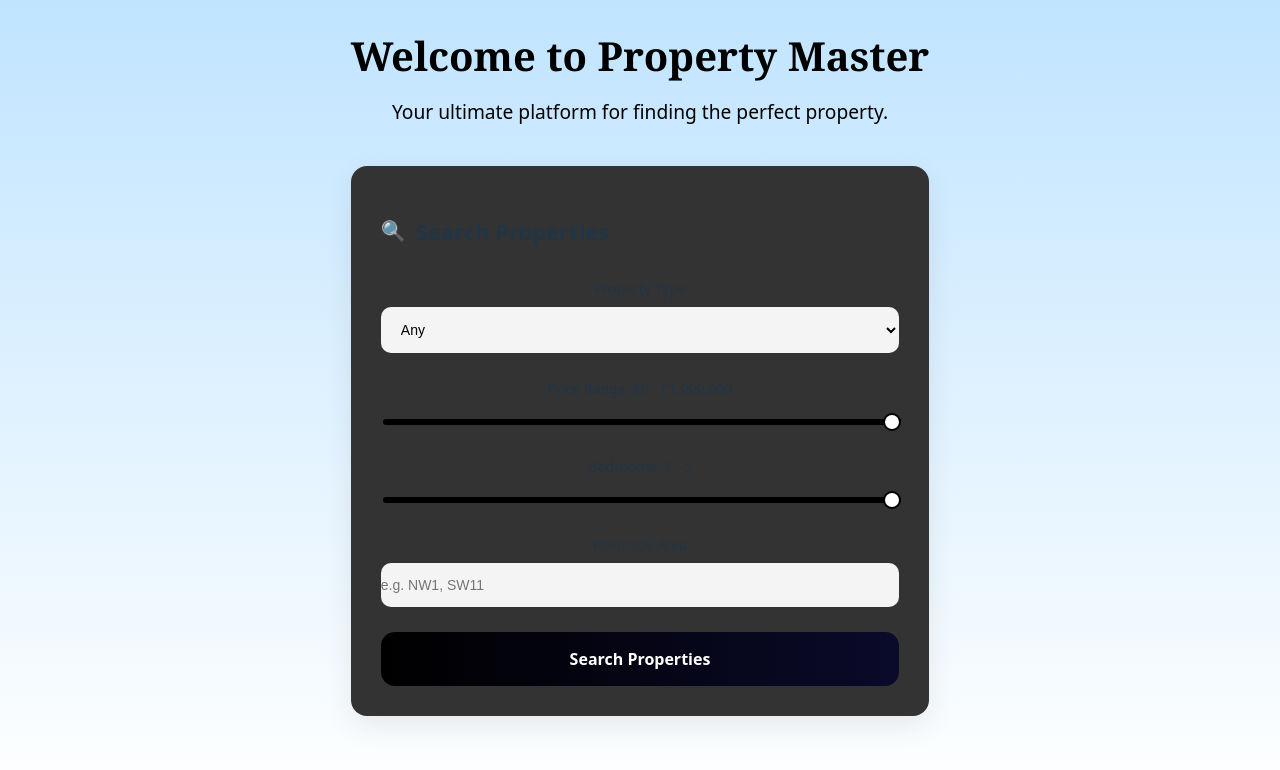
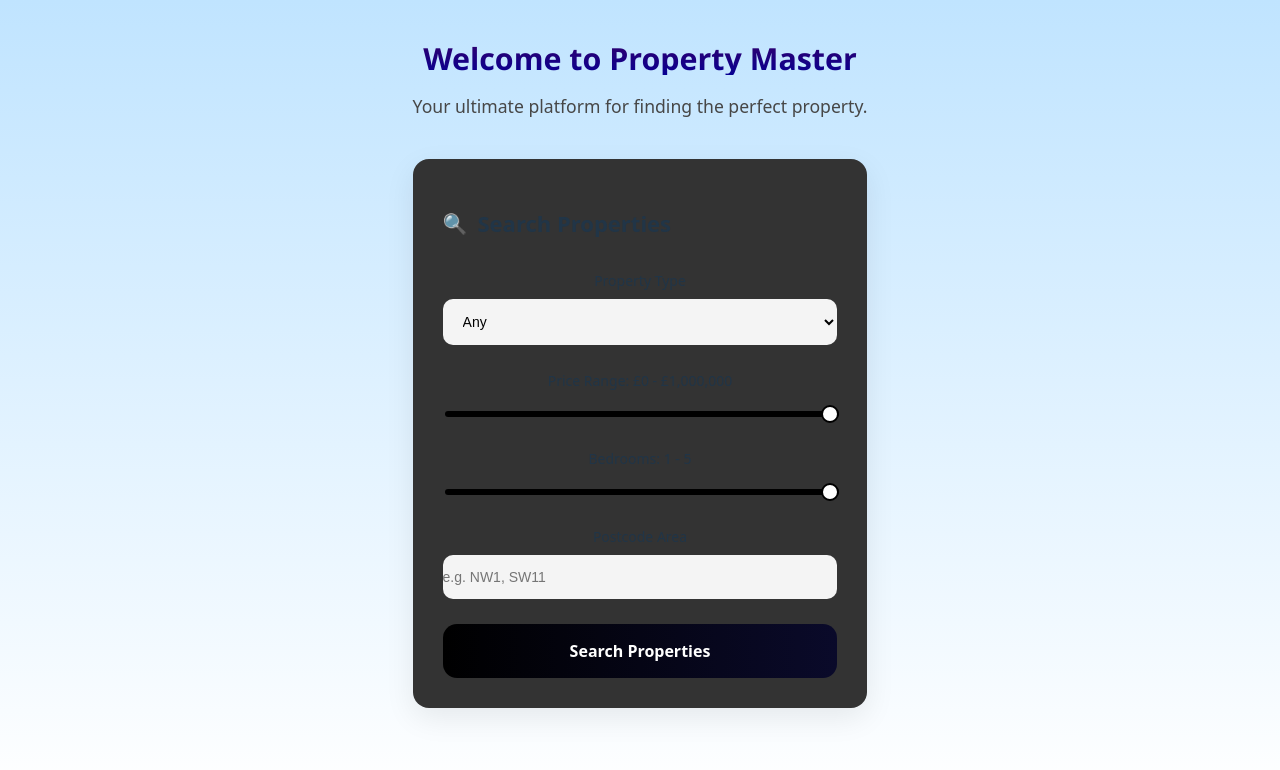
Before and after one commit to Chethi2003/Estate_Agent_Client-side_Web_Application, a React (Vite) app in the folder property-master/: page / in a window 1280 px wide. Shown: the top 770 px of the page. Built offline with nearby package versions, Linux system fonts and the light colour scheme.

Commit message:
Fixed final Welcome

```diff
--- a/property-master/src/components/Welcome.css
+++ b/property-master/src/components/Welcome.css
@@ -1,12 +1,18 @@
 .welcome-title {
-  font-size: 2.5rem;
+  font-size: 190%;
+  font-weight: bolder;
   margin-bottom: 1rem;
-  font-family: Cambria, Cochin, Georgia, Times, 'Times New Roman', serif;
+  font-family: 'Segoe UI', Tahoma, Geneva, Verdana, sans-serif;
   margin-top: -10px;
-  color: rgb(0, 0, 0);
+  background: linear-gradient(to top, #070093, #31006c);
+  -webkit-background-clip: text;
+  background-clip: text;
+  -webkit-text-fill-color: transparent;
+  text-fill-color: transparent;
+
 }
 
 .welcome-subtitle {
-  font-size: 1.2rem;
-  color: rgb(0, 0, 0);
+  font-size: 110%;
+  color: rgb(71, 71, 71);
 }
```
